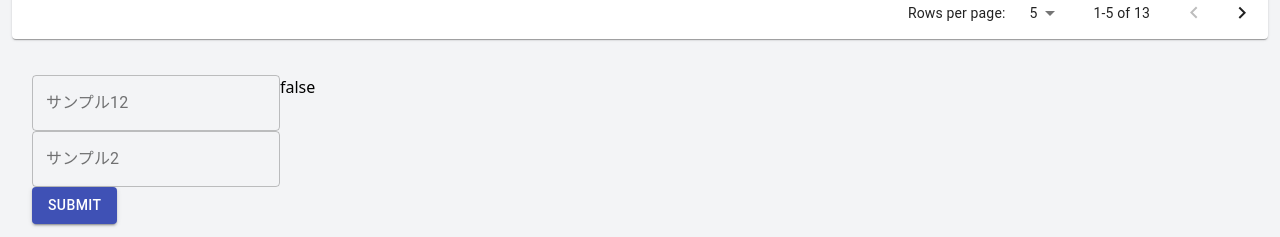
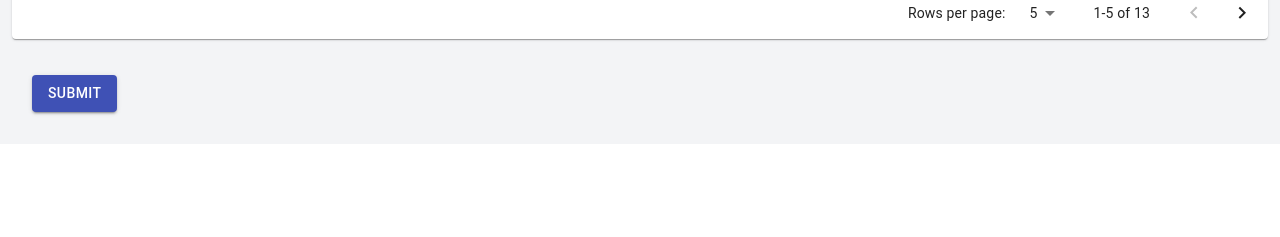
Before and after one commit to koji-koji/nextjs-logic-stock, a Next.js app: page /sample in a window 1280 px wide. Shown: the part 484-721 px from the top of the page. Built offline with nearby package versions, Linux system fonts and the light colour scheme.

Commit message:
:recycle: テキストフィールドをフォームエリアから分離。

```diff
--- a/components/layouts/FileFormUploadArea.tsx
+++ b/components/layouts/FileFormUploadArea.tsx
@@ -3,45 +3,6 @@ import { SentimentSatisfied } from '@material-ui/icons';
 import React, { useState } from 'react';
 
 const FileFormUPloadArea = () => {
-  const handleErrorMessage = () => {
-    if (!isSubmit) {
-      return '';
-    }
-    if (sampleValue === '') {
-      return '入力してください。';
-    }
-    return '';
-  };
-
-  const infoMessage = (infoMessages: string[] = []) => {
-    return infoMessages?.length ? (
-      <div>
-        {infoMessages.map((infoMaggage) => (
-          <p>{infoMaggage}</p>
-        ))}
-      </div>
-    ) : (
-      ''
-    );
-  };
-
-  const checkError = () => {};
-
-  const errorMessage = (errorMessages: string[] = []) => {
-    return errorMessages?.length ? (
-      <div>
-        {errorMessages.map((errorMessage) => (
-          <p>{errorMessage}</p>
-        ))}
-      </div>
-    ) : (
-      ''
-    );
-  };
-
-  const [sampleValue, setSampleValue] = useState('');
-  const [isSubmit, setIsSubmit] = useState(false);
-
   return (
     <>
       <form
@@ -55,30 +16,8 @@ const FileFormUPloadArea = () => {
       >
         <div className="p-5">
           <ul>
-            <li>
-              <TextField
-                id="outlined-basic"
-                name="name1"
-                label="サンプル12"
-                variant="outlined"
-                error={isSubmit && true}
-                helperText={infoMessage()}
-                onChange={(e) => {
-                  setSampleValue(e.currentTarget.value);
-                  if (isSubmit) checkError();
-                }}
-              />
-              {isSubmit.toString()}
-            </li>
-
-            <li>
-              <TextField
-                id="outlined-basic2"
-                name="name2"
-                label="サンプル2"
-                variant="outlined"
-              />
-            </li>
+            <li></li>
+            <li></li>
             <li></li>
             <li></li>
             <li></li>
--- /dev/null
+++ b/components/parts/TextField.tsx
@@ -0,0 +1,63 @@
+import { TextField } from '@material-ui/core';
+import React, { useState } from 'react';
+
+const TextFieldParts = () => {
+  const [isSubmit, setIsSubmit] = useState(false);
+  const [sampleValue, setSampleValue] = useState('');
+
+  const handleErrorMessage = () => {
+    if (!isSubmit) {
+      return '';
+    }
+    if (sampleValue === '') {
+      return '入力してください。';
+    }
+    return '';
+  };
+
+  const infoMessage = (infoMessages: string[] = []) => {
+    return infoMessages?.length ? (
+      <div>
+        {/* 改行処理 */}
+        {infoMessages.map((infoMaggage) => (
+          <p>{infoMaggage}</p>
+        ))}
+      </div>
+    ) : (
+      ''
+    );
+  };
+
+  const checkError = () => {};
+
+  const errorMessage = (errorMessages: string[] = []) => {
+    return errorMessages?.length ? (
+      <div>
+        {/* 改行処理 */}
+        {errorMessages.map((errorMessage) => (
+          <p>{errorMessage}</p>
+        ))}
+      </div>
+    ) : (
+      ''
+    );
+  };
+
+  return (
+    <>
+      <TextField
+        id="outlined-basic"
+        name="name1"
+        label="サンプル12"
+        variant="outlined"
+        error={isSubmit && true}
+        helperText={infoMessage()}
+        onChange={(e) => {
+          setSampleValue(e.currentTarget.value);
+          if (isSubmit) checkError();
+        }}
+      />
+    </>
+  );
+};
+export default TextFieldParts;
```
